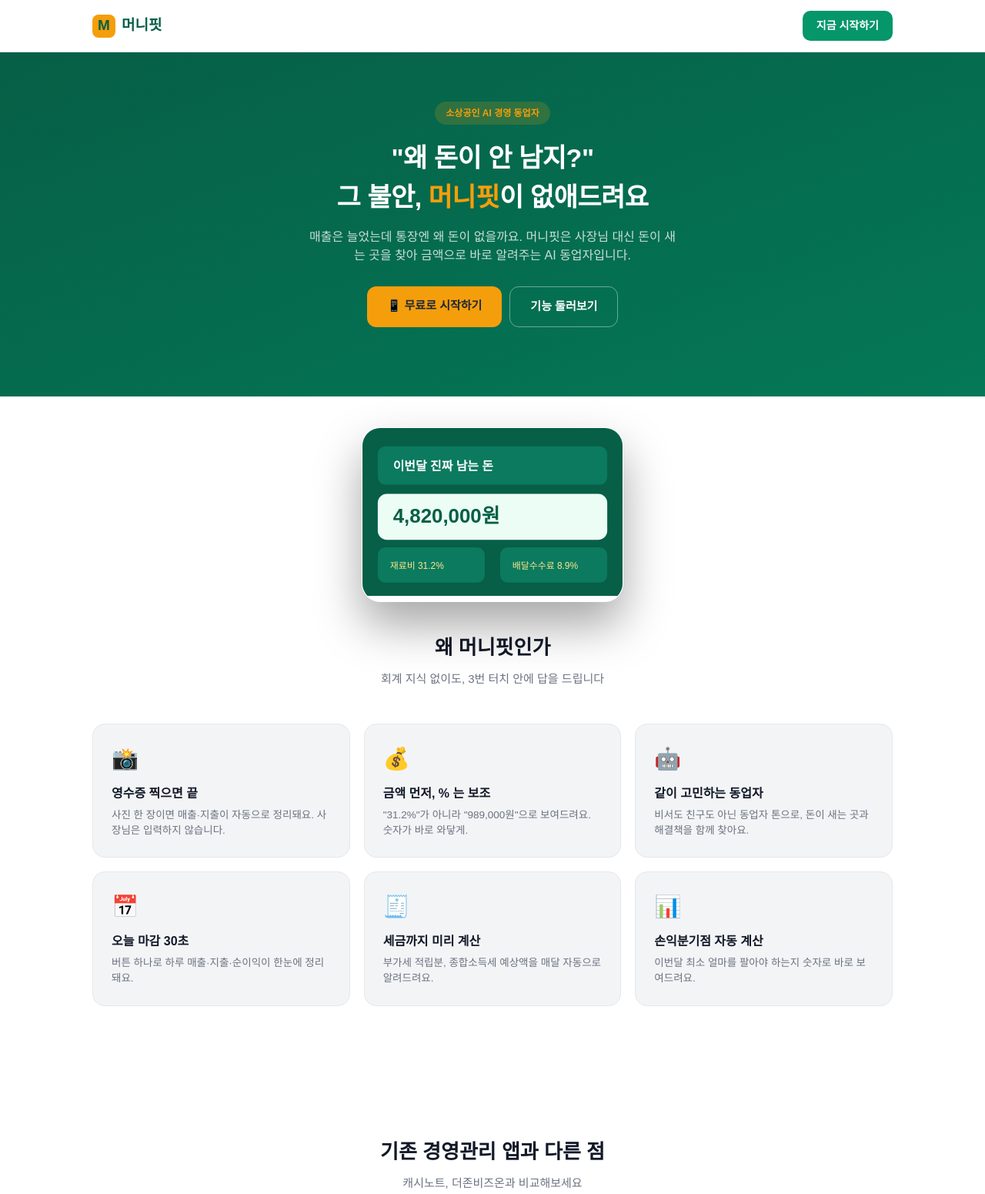
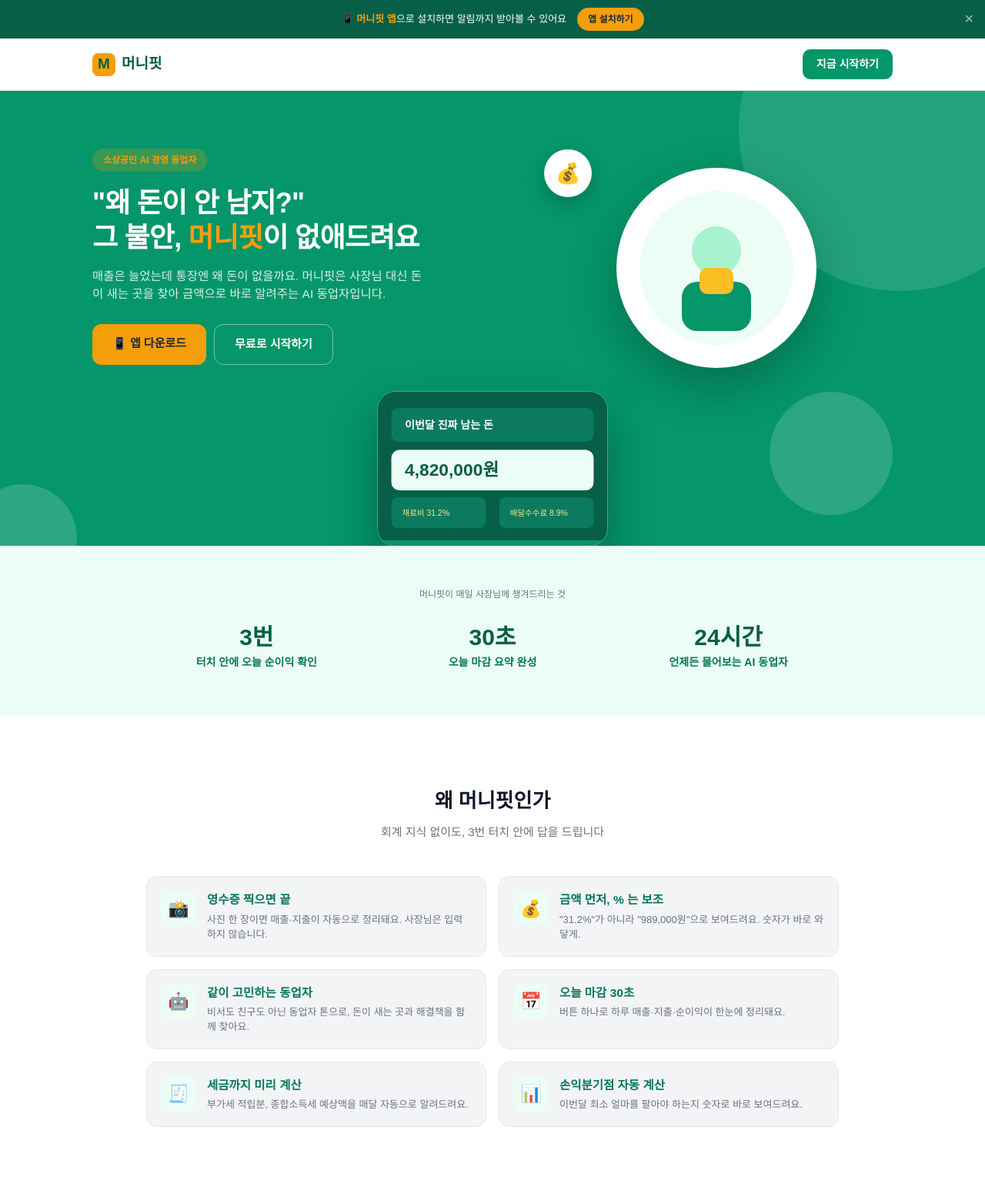
Before and after one commit to ljh0337-web/moneyfit, a plain HTML site: page landing/index.html in a window 1280 px wide. Shown: the top 1551 px of the page at 77% size. Drawn offline with Linux system fonts and the light colour scheme.

Commit message:
랜딩페이지 캐시노트 스타일로 리디자인, 앱 다운로드 상단바/설치안내 추가, 비교표 A사/B사로 익명화

```diff
--- a/landing/index.html
+++ b/landing/index.html
@@ -4,7 +4,7 @@
 <meta charset="UTF-8">
 <meta name="viewport" content="width=device-width, initial-scale=1.0">
 <title>머니핏 — 사장님의 AI 동업자</title>
-<meta name="description" content="\"왜 돈이 안 남지?\" 자영업자의 불안을 없애는 AI 경영 동업자. 매출·지출 입력하면 진짜 남는 돈을 바로 알려드려요.">
+<meta name="description" content="&quot;왜 돈이 안 남지?&quot; 자영업자의 불안을 없애는 AI 경영 동업자. 매출·지출 입력하면 진짜 남는 돈을 바로 알려드려요.">
 <link rel="icon" href="/app/icons/icon.svg" type="image/svg+xml">
 <style>
 *{box-sizing:border-box;margin:0;padding:0}
@@ -13,42 +13,69 @@
   --light:#d1fae5;--xlight:#ecfdf5;--gold:#f59e0b;
   --text:#111827;--muted:#6b7280;--bg:#f3f4f6;--border:#e5e7eb;
 }
-body{font-family:'Apple SD Gothic Neo','Malgun Gothic',sans-serif;color:var(--text);background:#fff;line-height:1.5}
+body{font-family:'Apple SD Gothic Neo','Malgun Gothic',sans-serif;color:var(--text);background:#fff;line-height:1.5;overflow-x:hidden}
 a{text-decoration:none;color:inherit}
 .wrap{max-width:1080px;margin:0 auto;padding:0 20px}
+
+/* 앱 다운로드 상단 바 */
+.appbar{background:var(--xdark);color:#fff;display:flex;align-items:center;justify-content:center;gap:14px;padding:10px 16px;font-size:13px;text-align:center;position:relative}
+.appbar b{color:var(--gold)}
+.appbar .appbarBtn{background:var(--gold);color:#1f2937;font-weight:800;font-size:12px;padding:6px 14px;border-radius:20px;white-space:nowrap}
+.appbar .close{position:absolute;right:14px;top:50%;transform:translateY(-50%);background:none;border:none;color:rgba(255,255,255,0.6);font-size:16px;cursor:pointer;line-height:1}
+
 header{position:sticky;top:0;background:rgba(255,255,255,0.92);backdrop-filter:blur(8px);border-bottom:1px solid var(--border);z-index:10}
 .nav{display:flex;align-items:center;justify-content:space-between;padding:14px 20px;max-width:1080px;margin:0 auto}
 .logo{display:flex;align-items:center;gap:8px;font-weight:800;font-size:19px;color:var(--xdark)}
 .logoMark{width:30px;height:30px;border-radius:8px;background:var(--gold);display:flex;align-items:center;justify-content:center;font-weight:800;color:var(--xdark)}
 .navBtn{background:var(--main);color:#fff;padding:9px 18px;border-radius:10px;font-weight:700;font-size:14px}
 
-.hero{background:linear-gradient(160deg,var(--xdark),var(--dark));color:#fff;padding:64px 20px 90px;text-align:center}
-.badge{display:inline-block;background:rgba(245,158,11,0.18);color:var(--gold);font-size:12px;font-weight:700;padding:6px 14px;border-radius:20px;margin-bottom:18px}
-.hero h1{font-size:34px;font-weight:800;letter-spacing:-0.5px;margin-bottom:14px}
+/* 히어로 — 캐시노트 스타일 원형 그래픽 배경 */
+.hero{position:relative;background:var(--main);color:#fff;padding:70px 20px 0;overflow:hidden}
+.hero .circle{position:absolute;border-radius:50%;background:rgba(255,255,255,0.12)}
+.hero .c1{width:420px;height:420px;top:-160px;right:-100px}
+.hero .c2{width:160px;height:160px;bottom:40px;right:120px;background:rgba(255,255,255,0.16)}
+.hero .c3{width:140px;height:140px;bottom:-60px;left:-40px;background:rgba(255,255,255,0.16)}
+.heroGrid{position:relative;display:grid;grid-template-columns:1.1fr 0.9fr;gap:20px;align-items:center;max-width:1080px;margin:0 auto;padding:0 20px}
+.badge{display:inline-block;background:rgba(245,158,11,0.22);color:var(--gold);font-size:12px;font-weight:700;padding:6px 14px;border-radius:20px;margin-bottom:18px}
+.hero h1{font-size:36px;font-weight:800;letter-spacing:-0.8px;margin-bottom:16px;line-height:1.25}
 .hero h1 span{color:var(--gold)}
-.hero p{font-size:16px;color:rgba(255,255,255,0.78);max-width:480px;margin:0 auto 28px}
-.heroBtns{display:flex;gap:10px;justify-content:center;flex-wrap:wrap}
+.hero p{font-size:15.5px;color:rgba(255,255,255,0.85);max-width:440px;margin-bottom:28px}
+.heroBtns{display:flex;gap:10px;flex-wrap:wrap}
 .btnGold{background:var(--gold);color:#1f2937;padding:14px 26px;border-radius:12px;font-weight:800;font-size:15px}
-.btnGhost{border:1.5px solid rgba(255,255,255,0.4);color:#fff;padding:14px 26px;border-radius:12px;font-weight:700;font-size:15px}
+.btnGhost{border:1.5px solid rgba(255,255,255,0.45);color:#fff;padding:14px 26px;border-radius:12px;font-weight:700;font-size:15px}
 
-.mock{max-width:340px;margin:40px auto -70px;border-radius:24px;overflow:hidden;box-shadow:0 30px 60px rgba(0,0,0,0.35);border:1px solid rgba(255,255,255,0.2)}
+.heroArt{position:relative;display:flex;justify-content:center;padding:30px 0 0}
+.heroArt .photoCircle{width:260px;height:260px;border-radius:50%;background:#fff;box-shadow:0 24px 60px rgba(0,0,0,0.25);display:flex;align-items:center;justify-content:center;overflow:hidden}
+.heroArt .floatBadge{position:absolute;top:6px;left:6px;width:62px;height:62px;border-radius:50%;background:#fff;box-shadow:0 10px 24px rgba(0,0,0,0.2);display:flex;align-items:center;justify-content:center;font-size:26px}
+
+/* 모바일 목업 (히어로 아래로 겹쳐 내려옴) */
+.mock{max-width:300px;margin:30px auto -1px;border-radius:24px;overflow:hidden;box-shadow:0 30px 60px rgba(0,0,0,0.3);border:1px solid rgba(255,255,255,0.2);position:relative;z-index:2}
 .mock img{width:100%;display:block}
 
-.section{padding:110px 20px 60px}
+/* 통계 밴드 (캐시노트 느낌의 라이트 톤) */
+.stats{background:var(--xlight);padding:54px 20px;text-align:center}
+.stats .when{font-size:12px;color:var(--muted);margin-bottom:24px}
+.statsGrid{display:grid;grid-template-columns:repeat(3,1fr);gap:20px;max-width:900px;margin:0 auto}
+.statsGrid .lbl{font-size:14px;color:var(--dark);font-weight:600;margin-bottom:6px}
+.statsGrid .val{font-size:30px;font-weight:800;color:var(--xdark)}
+
+.section{padding:90px 20px 60px}
 .section h2{font-size:26px;font-weight:800;text-align:center;margin-bottom:10px}
 .section .sub{text-align:center;color:var(--muted);font-size:15px;margin-bottom:46px}
 
-.grid3{display:grid;grid-template-columns:repeat(3,1fr);gap:18px}
-.feature{background:var(--bg);border-radius:16px;padding:24px;border:1px solid var(--border)}
-.feature .ico{font-size:28px;margin-bottom:12px}
-.feature h3{font-size:16px;font-weight:700;margin-bottom:6px}
-.feature p{font-size:13.5px;color:var(--muted)}
+/* 기능 — 아이콘 좌측, 텍스트 우측 리스트 (캐시노트 스타일) */
+.featList{display:grid;grid-template-columns:1fr 1fr;gap:16px;max-width:900px;margin:0 auto}
+.featRow{display:flex;align-items:flex-start;gap:14px;background:var(--bg);border-radius:14px;padding:18px;border:1px solid var(--border)}
+.featRow .ico{width:46px;height:46px;border-radius:12px;background:var(--xlight);display:flex;align-items:center;justify-content:center;font-size:22px;flex-shrink:0}
+.featRow h3{font-size:15.5px;font-weight:700;margin-bottom:4px;color:var(--dark)}
+.featRow p{font-size:13px;color:var(--muted)}
 
 .compare{width:100%;border-collapse:collapse;font-size:14px}
 .compare th,.compare td{padding:14px;border-bottom:1px solid var(--border);text-align:center}
 .compare th{background:var(--xdark);color:#fff;font-weight:700}
-.compare td:first-child,.compare th:first-child{text-align:left;font-weight:600}
-.compare tr:last-child td{font-weight:700;color:var(--dark)}
+.compare th.usCol{background:var(--main)}
+.compare td:first-child,.compare th:first-child{text-align:left;font-weight:600;background:#fff;color:var(--text)}
+.compare tr td:nth-child(4){font-weight:700;color:var(--dark);background:var(--xlight)}
 
 .pricing{display:grid;grid-template-columns:repeat(3,1fr);gap:18px;max-width:920px;margin:0 auto}
 .plan{border:1.5px solid var(--border);border-radius:18px;padding:28px 22px;text-align:center}
@@ -63,6 +90,13 @@ header{position:sticky;top:0;background:rgba(255,255,255,0.92);backdrop-filter:b
 .plan a{display:block;background:var(--bg);border-radius:10px;padding:11px 0;font-weight:700;font-size:14px;color:var(--xdark)}
 .plan.popular a{background:var(--main);color:#fff}
 
+/* 앱 설치 안내 섹션 */
+.installSec{background:var(--bg);padding:80px 20px}
+.installGrid{display:grid;grid-template-columns:1fr 1fr;gap:30px;max-width:900px;margin:0 auto;align-items:center}
+.installCard{background:#fff;border-radius:16px;border:1px solid var(--border);padding:22px}
+.installCard .plat{display:flex;align-items:center;gap:8px;font-weight:700;font-size:14px;color:var(--xdark);margin-bottom:10px}
+.installCard ol{margin-left:18px;font-size:13px;color:var(--muted);line-height:1.8}
+
 .cta{background:var(--xdark);color:#fff;text-align:center;padding:80px 20px}
 .cta h2{font-size:26px;font-weight:800;margin-bottom:10px}
 .cta p{color:rgba(255,255,255,0.75);margin-bottom:26px}
@@ -70,13 +104,22 @@ header{position:sticky;top:0;background:rgba(255,255,255,0.92);backdrop-filter:b
 footer{padding:30px 20px;text-align:center;font-size:12px;color:var(--muted);border-top:1px solid var(--border)}
 
 @media (max-width:760px){
-  .grid3,.pricing{grid-template-columns:1fr}
+  .featList,.pricing,.installGrid,.heroGrid{grid-template-columns:1fr}
+  .statsGrid{grid-template-columns:1fr;gap:28px}
   .hero h1{font-size:27px}
-  .mock{margin-bottom:-40px}
+  .heroArt{order:-1}
+  .heroArt .photoCircle{width:200px;height:200px}
+  .mock{margin-bottom:-1px}
 }
 </style>
 </head>
 <body>
+
+<div class="appbar" id="appbar">
+  <span>📱 <b>머니핏 앱</b>으로 설치하면 알림까지 받아볼 수 있어요</span>
+  <a class="appbarBtn" href="#install">앱 설치하기</a>
+  <button class="close" onclick="document.getElementById('appbar').style.display='none'">✕</button>
+</div>
 
 <header>
   <div class="nav">
@@ -86,16 +129,31 @@ footer{padding:30px 20px;text-align:center;font-size:12px;color:var(--muted);bor
 </header>
 
 <section class="hero">
-  <div class="wrap">
+  <div class="circle c1"></div>
+  <div class="circle c2"></div>
+  <div class="circle c3"></div>
+  <div class="heroGrid">
+    <div>
       <span class="badge">소상공인 AI 경영 동업자</span>
       <h1>"왜 돈이 안 남지?"<br>그 불안, <span>머니핏</span>이 없애드려요</h1>
       <p>매출은 늘었는데 통장엔 왜 돈이 없을까요. 머니핏은 사장님 대신 돈이 새는 곳을 찾아 금액으로 바로 알려주는 AI 동업자입니다.</p>
       <div class="heroBtns">
-      <a class="btnGold" href="/app/app.html">📱 무료로 시작하기</a>
-      <a class="btnGhost" href="#features">기능 둘러보기</a>
+        <a class="btnGold" href="#install">📱 앱 다운로드</a>
+        <a class="btnGhost" href="/app/app.html">무료로 시작하기</a>
       </div>
     </div>
-</section>
+    <div class="heroArt">
+      <div class="photoCircle">
+        <svg width="200" height="200" viewBox="0 0 200 200">
+          <circle cx="100" cy="100" r="100" fill="#ecfdf5"/>
+          <circle cx="100" cy="78" r="32" fill="#a7f3d0"/>
+          <rect x="55" y="118" width="90" height="64" rx="20" fill="#059669"/>
+          <rect x="78" y="100" width="44" height="34" rx="10" fill="#fbbf24"/>
+        </svg>
+      </div>
+      <div class="floatBadge">💰</div>
+    </div>
+  </div>
 
   <div class="mock">
     <svg viewBox="0 0 340 220" xmlns="http://www.w3.org/2000/svg">
@@ -110,18 +168,30 @@ footer{padding:30px 20px;text-align:center;font-size:12px;color:var(--muted);bor
       <text x="196" y="184" fill="#fde68a" font-size="12" font-family="Arial">배달수수료 8.9%</text>
     </svg>
   </div>
+</section>
+
+<section class="stats">
+  <div class="wrap">
+    <div class="when">머니핏이 매일 사장님께 챙겨드리는 것</div>
+    <div class="statsGrid">
+      <div><div class="val">3번</div><div class="lbl">터치 안에 오늘 순이익 확인</div></div>
+      <div><div class="val">30초</div><div class="lbl">오늘 마감 요약 완성</div></div>
+      <div><div class="val">24시간</div><div class="lbl">언제든 물어보는 AI 동업자</div></div>
+    </div>
+  </div>
+</section>
 
 <section class="section" id="features">
   <div class="wrap">
     <h2>왜 머니핏인가</h2>
     <div class="sub">회계 지식 없이도, 3번 터치 안에 답을 드립니다</div>
-    <div class="grid3">
-      <div class="feature"><div class="ico">📸</div><h3>영수증 찍으면 끝</h3><p>사진 한 장이면 매출·지출이 자동으로 정리돼요. 사장님은 입력하지 않습니다.</p></div>
-      <div class="feature"><div class="ico">💰</div><h3>금액 먼저, % 는 보조</h3><p>"31.2%"가 아니라 "989,000원"으로 보여드려요. 숫자가 바로 와닿게.</p></div>
-      <div class="feature"><div class="ico">🤖</div><h3>같이 고민하는 동업자</h3><p>비서도 친구도 아닌 동업자 톤으로, 돈이 새는 곳과 해결책을 함께 찾아요.</p></div>
-      <div class="feature"><div class="ico">📅</div><h3>오늘 마감 30초</h3><p>버튼 하나로 하루 매출·지출·순이익이 한눈에 정리돼요.</p></div>
-      <div class="feature"><div class="ico">🧾</div><h3>세금까지 미리 계산</h3><p>부가세 적립분, 종합소득세 예상액을 매달 자동으로 알려드려요.</p></div>
-      <div class="feature"><div class="ico">📊</div><h3>손익분기점 자동 계산</h3><p>이번달 최소 얼마를 팔아야 하는지 숫자로 바로 보여드려요.</p></div>
+    <div class="featList">
+      <div class="featRow"><div class="ico">📸</div><div><h3>영수증 찍으면 끝</h3><p>사진 한 장이면 매출·지출이 자동으로 정리돼요. 사장님은 입력하지 않습니다.</p></div></div>
+      <div class="featRow"><div class="ico">💰</div><div><h3>금액 먼저, % 는 보조</h3><p>"31.2%"가 아니라 "989,000원"으로 보여드려요. 숫자가 바로 와닿게.</p></div></div>
+      <div class="featRow"><div class="ico">🤖</div><div><h3>같이 고민하는 동업자</h3><p>비서도 친구도 아닌 동업자 톤으로, 돈이 새는 곳과 해결책을 함께 찾아요.</p></div></div>
+      <div class="featRow"><div class="ico">📅</div><div><h3>오늘 마감 30초</h3><p>버튼 하나로 하루 매출·지출·순이익이 한눈에 정리돼요.</p></div></div>
+      <div class="featRow"><div class="ico">🧾</div><div><h3>세금까지 미리 계산</h3><p>부가세 적립분, 종합소득세 예상액을 매달 자동으로 알려드려요.</p></div></div>
+      <div class="featRow"><div class="ico">📊</div><div><h3>손익분기점 자동 계산</h3><p>이번달 최소 얼마를 팔아야 하는지 숫자로 바로 보여드려요.</p></div></div>
     </div>
   </div>
 </section>
@@ -129,9 +199,9 @@ footer{padding:30px 20px;text-align:center;font-size:12px;color:var(--muted);bor
 <section class="section">
   <div class="wrap">
     <h2>기존 경영관리 앱과 다른 점</h2>
-    <div class="sub">캐시노트, 더존비즈온과 비교해보세요</div>
+    <div class="sub">소상공인 경영관리 시장의 주요 서비스들과 비교해보세요</div>
     <table class="compare">
-      <tr><th>비교 항목</th><th>더존비즈온 / 케이렙</th><th>캐시노트</th><th>머니핏</th></tr>
+      <tr><th>비교 항목</th><th>A사</th><th>B사</th><th class="usCol">머니핏</th></tr>
       <tr><td>난이도</td><td>회계 지식 필요</td><td>보통</td><td>누구나 3번 터치</td></tr>
       <tr><td>순이익 단일 지표</td><td>❌</td><td>약함</td><td>✅ 금액 + % 동시</td></tr>
       <tr><td>AI 동업자 톤 분석</td><td>❌</td><td>알림 위주</td><td>✅ 대화형 AI</td></tr>
@@ -167,6 +237,31 @@ footer{padding:30px 20px;text-align:center;font-size:12px;color:var(--muted);bor
   </div>
 </section>
 
+<section class="installSec" id="install">
+  <div class="wrap">
+    <h2>머니핏 앱, 이렇게 설치하세요</h2>
+    <div class="sub">앱스토어 없이, 홈 화면에 바로 추가돼요</div>
+    <div class="installGrid">
+      <div class="installCard">
+        <div class="plat">🤖 안드로이드 (크롬)</div>
+        <ol>
+          <li><a href="/app/app.html">머니핏 앱 열기</a></li>
+          <li>우측 상단 메뉴(⋮) 탭</li>
+          <li>"홈 화면에 추가" 선택</li>
+        </ol>
+      </div>
+      <div class="installCard">
+        <div class="plat"> iOS (사파리)</div>
+        <ol>
+          <li><a href="/app/app.html">머니핏 앱 열기</a></li>
+          <li>하단 공유 버튼 탭</li>
+          <li>"홈 화면에 추가" 선택</li>
+        </ol>
+      </div>
+    </div>
+  </div>
+</section>
+
 <section class="cta">
   <div class="wrap">
     <h2>오늘부터, 돈이 새는 곳을 찾아보세요</h2>
```
Lines whose indentation alone changed are shown as unchanged.
